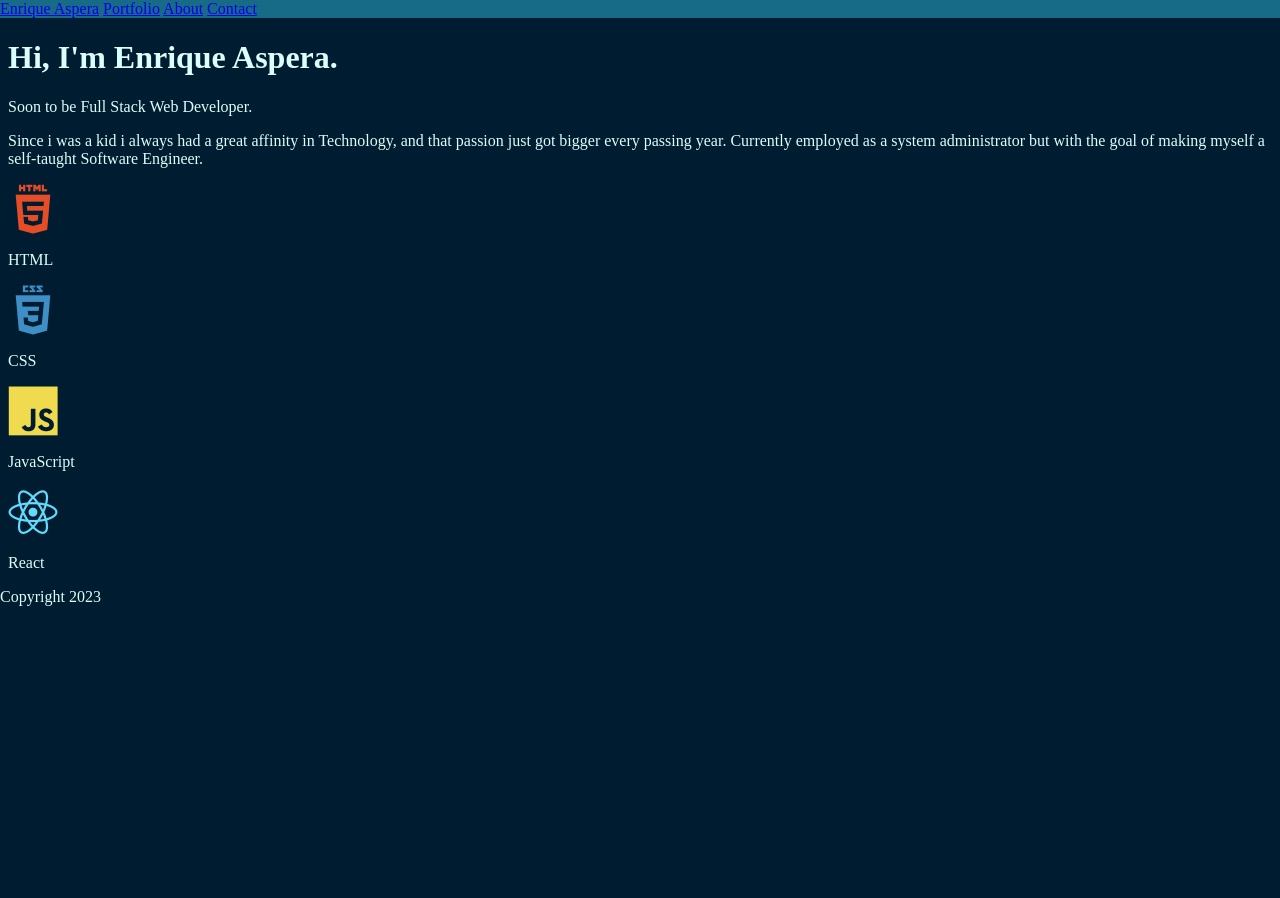
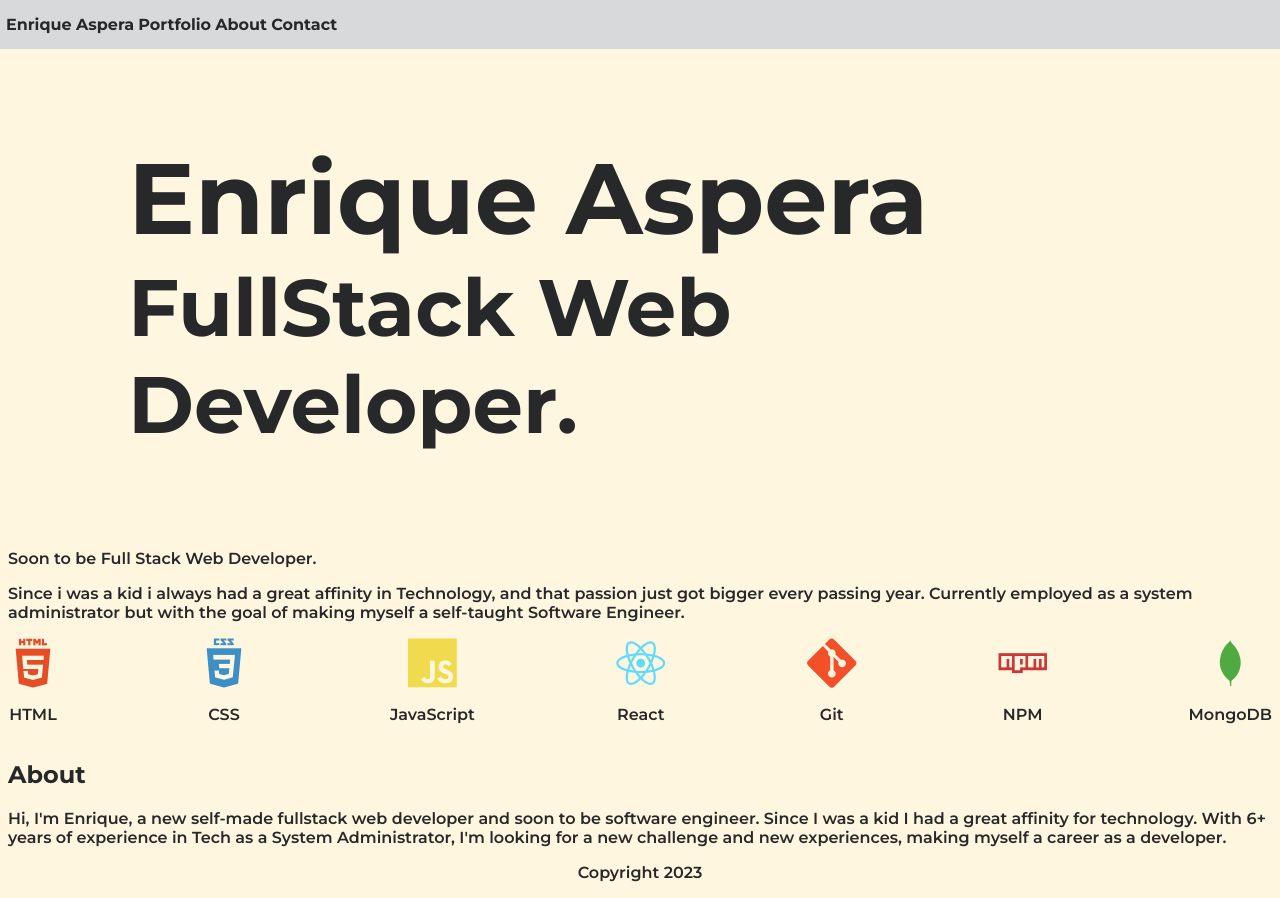
Before and after one commit to Enrique1410/PortfolioWebsite, a plain HTML site: page index.html in a window 1280 px wide. Before the commit the page ends 800 px from the top, so only its background shows below. Drawn offline with nearby package versions, Linux system fonts and the light colour scheme.

Commit message:
edited main screen and css

```diff
--- a/index.html
+++ b/index.html
@@ -5,6 +5,11 @@
     <meta charset="UTF-8">
     <meta name="viewport" content="width=device-width, initial-scale=1.0">
     <link rel="stylesheet" href="./styles/styles.css">
+    <link rel="preconnect" href="https://fonts.googleapis.com">
+    <link rel="preconnect" href="https://fonts.gstatic.com" crossorigin>
+    <link
+        href="https://fonts.googleapis.com/css2?family=Montserrat:ital,wght@0,100;0,200;0,300;0,400;0,500;0,600;0,700;0,800;0,900;1,100;1,200;1,300;1,400;1,500;1,600;1,700;1,800;1,900&display=swap"
+        rel="stylesheet">
     <link rel="stylesheet" href="https://cdn.jsdelivr.net/gh/devicons/devicon@v2.15.1/devicon.min.css">
     <title>Enrique Aspera | Full Stack Developer</title>
 </head>
@@ -18,20 +23,54 @@
             <a href="#">Contact</a>
         </nav>
     </header>
-    <div>
-        <h1>Hi, I'm Enrique Aspera.</h1>
+    <div class="content">
+        <div class="introduction">
+            <div class="personal">
+                <h1 id="title-name">Enrique Aspera</h1>
+                <h2 id="title-description">FullStack Web Developer.</h2>
+            </div>
+        </div>
         <p>Soon to be Full Stack Web Developer.</p>
         <p>Since i was a kid i always had a great affinity in Technology, and that passion just got bigger every passing
             year. Currently employed as a system administrator but with the goal of making myself a self-taught Software
             Engineer.</p>
+        <div class="skills">
+            <div class="skill">
                 <i class="devicon-html5-plain-wordmark colored"></i>
                 <p>HTML</p>
+            </div>
+            <div class="skill">
                 <i class="devicon-css3-plain-wordmark colored"></i>
                 <p>CSS</p>
+            </div>
+            <div class="skill">
                 <i class="devicon-javascript-plain colored"></i>
                 <p>JavaScript</p>
+            </div>
+            <div class="skill">
                 <i class="devicon-react-original colored"></i>
                 <p>React</p>
+            </div>
+            <div class="skill">
+                <i class="devicon-git-plain colored"></i>
+                <p>Git</p>
+            </div>
+            <div class="skill">
+                <i class="devicon-npm-original-wordmark colored"></i>
+                <p>NPM</p>
+            </div>
+            <div class="skill">
+                <i class="devicon-mongodb-plain colored"></i>
+                <p>MongoDB</p>
+            </div>
+        </div>
+        <div id="about">
+            <h2>About</h2>
+            <p>Hi, I'm Enrique, a new self-made fullstack web developer and soon to be software engineer. Since I was a
+                kid I had a great affinity for technology. With 6+ years of experience in Tech as a System
+                Administrator, I'm looking for a new challenge and new experiences, making myself a career as a
+                developer.</p>
+        </div>
     </div>
     <footer>
         <p>Copyright 2023</p>
--- a/styles/styles.css
+++ b/styles/styles.css
@@ -1,34 +1,65 @@
 html {
-    background-color: #001C30;
-    color: #DAFFFB;
+    background-color: #FFF6E0;
+    color: #272829;
+    font-family: 'Montserrat', sans-serif;
 }
 
 body {
     margin: 0;
 }
 
-nav {
-    background-color: #176B87;
-    margin: 0;
-    padding: 0;
+footer {
+    text-align: center;
 }
 
-div {
+nav {
+    background-color: #D8D9DA;
+    margin: 0;
+    padding-top: 15px;
+    padding-bottom: 15px;
+    padding-left: 6px;
+    padding-right: 6px;
+}
+
+a {
+    text-decoration: none;
+    color: inherit;
+    font-weight: bold;
+}
+
+p {
+    font-weight: 600;
+}
+
+.content {
     margin: 8px;
 }
 
-.devicon-html5-plain-wordmark {
+.introduction {
+    display: flex;
+    justify-content: center;
+}
+
+.personal {
+    margin: 80px 120px;
+}
+
+.skills {
+    display: flex;
+    text-align: center;
+    justify-content: space-between;
+}
+
+.skills i {
     font-size: 50px;
 }
 
-.devicon-css3-plain-wordmark {
-    font-size: 50px;
+#title-name {
+    font-size: 100px;
+    margin: 0;
 }
 
-.devicon-javascript-plain {
-    font-size: 50px;
+#title-description {
+    font-size: 80px;
+    margin: 0;
 }
-
-.devicon-react-original {
-    font-size: 50px;
-}
```
Lines whose indentation alone changed are shown as unchanged.
